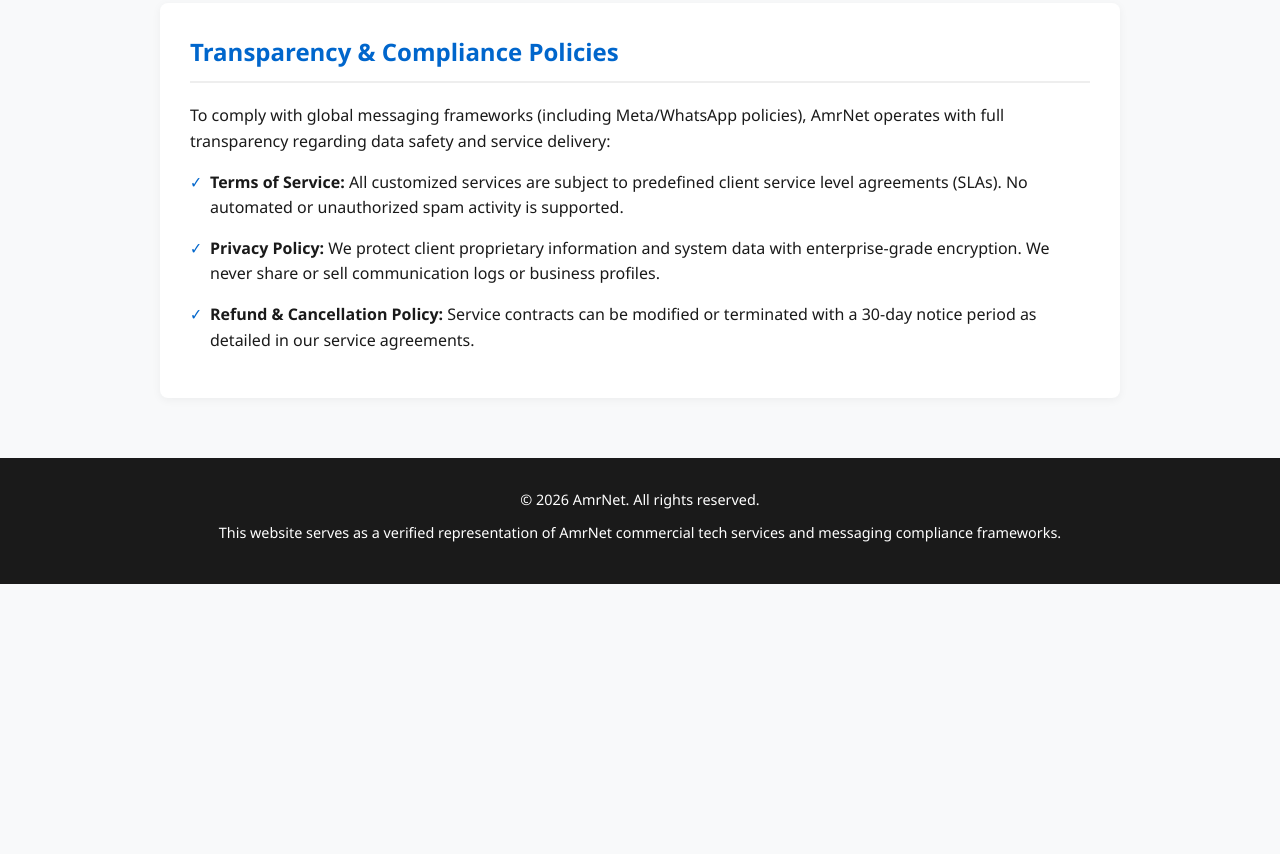
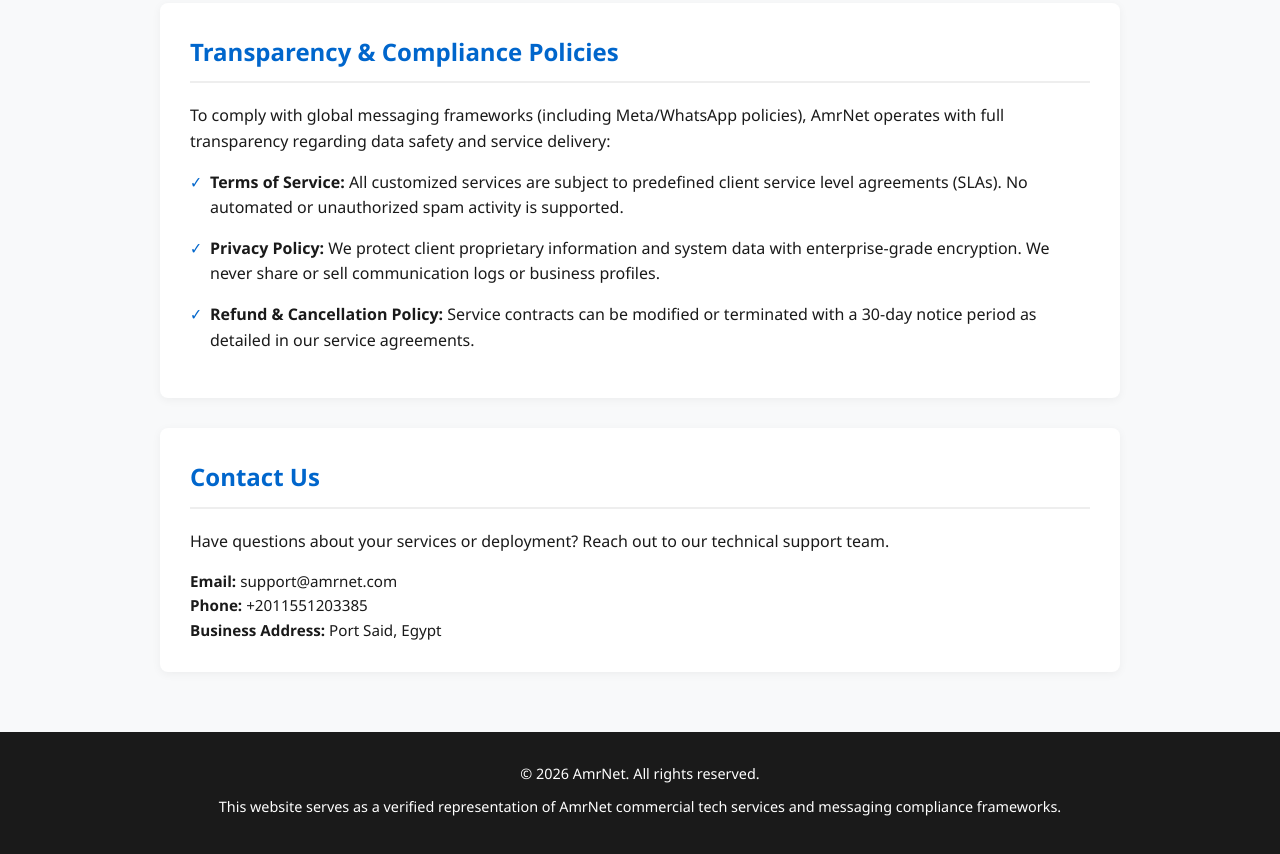
Before and after one commit to amr-m-h/AmrNet, a plain HTML site: page index.html in a window 1280 px wide. Shown: the part 803-1657 px from the top of the page. Before the commit the page ends 1387 px from the top, so only its background shows below. Drawn offline with Linux system fonts and the light colour scheme.

Commit message:
Add files via upload

```diff
--- a/index.html
+++ b/index.html
@@ -145,7 +145,15 @@
             </ul>
         </div>
 
-
+        <div class="section">
+            <h2>Contact Us</h2>
+            <p>Have questions about your services or deployment? Reach out to our technical support team.</p>
+            <div class="contact-info">
+                <p><strong>Email:</strong> support@amrnet.com</p>
+                <p><strong>Phone:</strong> +2011551203385</p>
+                <p><strong>Business Address:</strong> Port Said, Egypt</p>
+            </div>
+        </div>
     </div>
 
     <footer>
```
